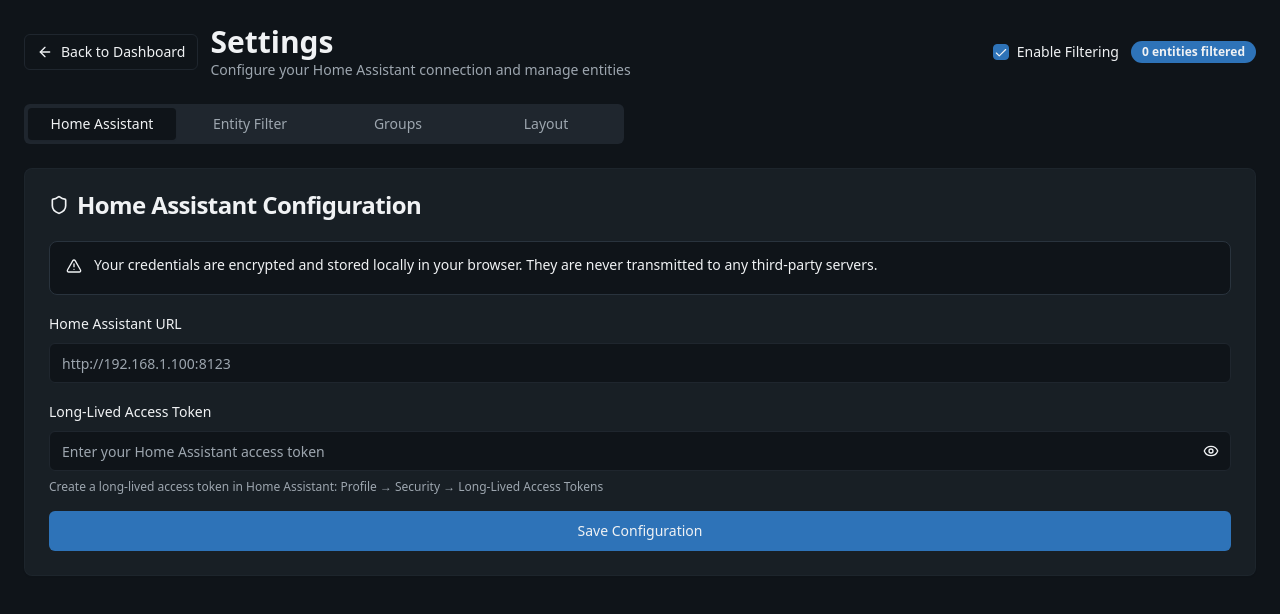
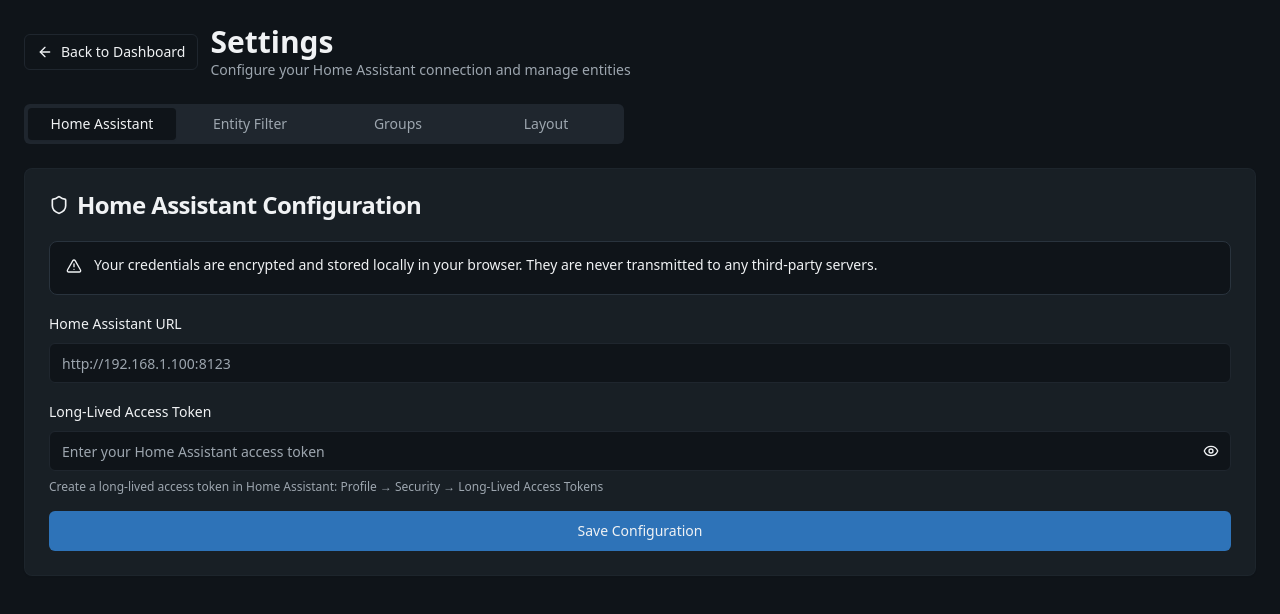
Before and after one commit to masterloucks/smart-home-mosaic-view, a React (Vite) app: page /settings in a window 1280 px wide. Shown: the top 614 px of the page. Built offline with nearby package versions, Linux system fonts and the light colour scheme.

Commit message:
Remove enable/disable filtering
Remove the enable/disable filtering functionality as it is redundant with other dashboard configuration options.

```diff
--- a/src/components/EntityFilterConfig.tsx
+++ b/src/components/EntityFilterConfig.tsx
@@ -4,7 +4,7 @@ import { Card, CardContent, CardHeader, CardTitle } from '@/components/ui/card';
 import { Button } from '@/components/ui/button';
 import { Input } from '@/components/ui/input';
 import { Label } from '@/components/ui/label';
-import { Switch } from '@/components/ui/switch';
+
 import { Badge } from '@/components/ui/badge';
 import { Textarea } from '@/components/ui/textarea';
 import { X, Plus, Filter, Check } from 'lucide-react';
@@ -16,9 +16,7 @@ interface EntityFilterConfigProps {
 export const EntityFilterConfig = ({ availableEntities = [] }: EntityFilterConfigProps) => {
   const {
     entityFilter,
-    isFilterEnabled,
     setEntityFilter,
-    setIsFilterEnabled,
     removeEntity
   } = useEntityConfig();
 
@@ -121,18 +119,6 @@ export const EntityFilterConfig = ({ availableEntities = [] }: EntityFilterConfi
         </CardTitle>
       </CardHeader>
       <CardContent className="space-y-6">
-        {/* Enable/Disable Filter */}
-        <div className="flex items-center justify-between">
-          <Label htmlFor="filter-enabled">Enable Entity Filtering</Label>
-          <Switch
-            id="filter-enabled"
-            checked={isFilterEnabled}
-            onCheckedChange={setIsFilterEnabled}
-          />
-        </div>
-
-        {isFilterEnabled && (
-          <>
         {/* Current Entities */}
         <div>
               <Label className="text-sm font-medium">Filtered Entities ({entityFilter.length})</Label>
@@ -224,12 +210,10 @@ export const EntityFilterConfig = ({ availableEntities = [] }: EntityFilterConfi
 
         <div className="text-xs text-muted-foreground">
           <p>
-                Only entities in this list will be displayed. Leave empty or disable filtering to show all entities.
+            Only entities in this list will be displayed. Leave empty to show all entities.
             Changes take effect after reconnecting to Home Assistant.
           </p>
         </div>
-          </>
-        )}
       </CardContent>
     </Card>
   );
--- a/src/hooks/useEntityConfig.ts
+++ b/src/hooks/useEntityConfig.ts
@@ -34,7 +34,6 @@ const DEFAULT_ENTITY_FILTER = [
 
 export const useEntityConfig = () => {
   const [entityFilter, setEntityFilter] = useState<string[]>([]);  // Start with empty array
-  const [isFilterEnabled, setIsFilterEnabled] = useState(true);
 
   // Load configuration from localStorage
   useEffect(() => {
@@ -43,7 +42,6 @@ export const useEntityConfig = () => {
       try {
         const config = JSON.parse(saved);
         setEntityFilter(config.entityFilter || []);
-        setIsFilterEnabled(config.isFilterEnabled ?? true);
       } catch (error) {
         console.error('Failed to load entity filter config:', error);
       }
@@ -51,34 +49,30 @@ export const useEntityConfig = () => {
   }, []);
 
   // Save configuration to localStorage
-  const saveConfig = (newFilter: string[], enabled: boolean) => {
+  const saveConfig = (newFilter: string[]) => {
     const config = {
-      entityFilter: newFilter,
-      isFilterEnabled: enabled
+      entityFilter: newFilter
     };
     localStorage.setItem('entity_filter_config', JSON.stringify(config));
     setEntityFilter(newFilter);
-    setIsFilterEnabled(enabled);
   };
 
   const getEffectiveFilter = () => {
-    // Only return filter if enabled AND has entities, otherwise return empty array to show nothing
-    return isFilterEnabled && entityFilter.length > 0 ? entityFilter : [];
+    // Return filter if has entities, otherwise return empty array to show nothing
+    return entityFilter.length > 0 ? entityFilter : [];
   };
 
   return {
     entityFilter,
-    isFilterEnabled,
-    setEntityFilter: (filter: string[]) => saveConfig(filter, isFilterEnabled),
-    setIsFilterEnabled: (enabled: boolean) => saveConfig(entityFilter, enabled),
+    setEntityFilter: (filter: string[]) => saveConfig(filter),
     getEffectiveFilter,
     addEntity: (entityId: string) => {
       if (!entityFilter.includes(entityId)) {
-        saveConfig([...entityFilter, entityId], isFilterEnabled);
+        saveConfig([...entityFilter, entityId]);
       }
     },
     removeEntity: (entityId: string) => {
-      saveConfig(entityFilter.filter(id => id !== entityId), isFilterEnabled);
+      saveConfig(entityFilter.filter(id => id !== entityId));
     }
   };
 };
--- a/src/pages/EntityFilterConfig.tsx
+++ b/src/pages/EntityFilterConfig.tsx
@@ -22,9 +22,7 @@ const EntityFilterConfig = () => {
   const { config, isConfigured } = useSecureConfig();
   const {
     entityFilter,
-    isFilterEnabled,
     setEntityFilter,
-    setIsFilterEnabled,
     addEntity,
     removeEntity
   } = useEntityConfig();
@@ -260,20 +258,6 @@ const EntityFilterConfig = () => {
               Configure your Home Assistant connection and manage entities
             </p>
           </div>
-        </div>
-
-        <div className="flex items-center gap-3">
-          <label className="flex items-center gap-2 text-sm">
-            <Checkbox
-              checked={isFilterEnabled}
-              onCheckedChange={setIsFilterEnabled}
-            />
-            Enable Filtering
-          </label>
-
-          <Badge variant={isFilterEnabled ? "default" : "secondary"}>
-            {isFilterEnabled ? `${entityFilter.length} entities filtered` : 'Filter disabled'}
-          </Badge>
         </div>
       </div>
 
```
Lines whose indentation alone changed are shown as unchanged.
